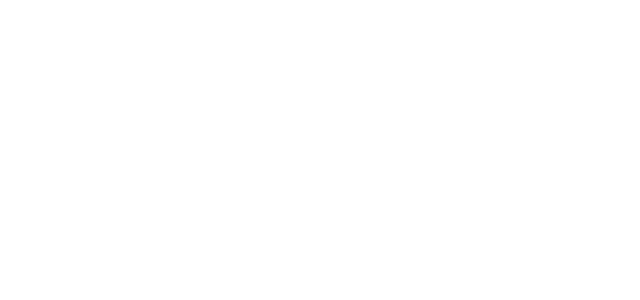
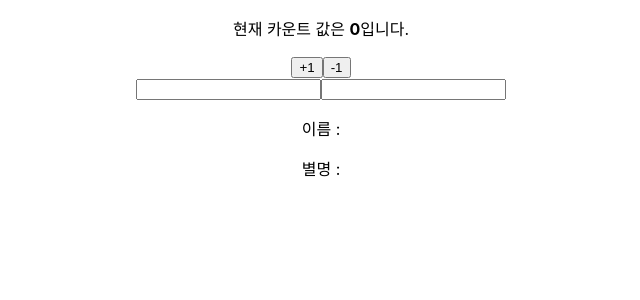
Before and after one commit to vnfdusdl/TIL, a React (Create React App) app in the folder hooks-tutorial/: page / in a window 1280 px wide. Shown: the top 300 px of the page, without its empty margins (319-959 px from the left). Built offline with nearby package versions, Linux system fonts and the light colour scheme.

Commit message:
[study] useState - useState로 상태를 관리하는 법

```diff
--- a/hooks-tutorial/src/App.js
+++ b/hooks-tutorial/src/App.js
@@ -1,8 +1,12 @@
 import './App.css';
+import Counter from './Counter';
+import Info from './Info';
 
 function App() {
   return (
     <div className="App">
+      <Counter />
+      <Info />
     </div>
   );
 }
--- /dev/null
+++ b/hooks-tutorial/src/Counter.js
@@ -0,0 +1,14 @@
+import React, { useState } from 'react';
+
+const Counter = () => {
+    const [value, setValue] = useState(0)
+    return <div>
+        <p>
+            현재 카운트 값은 <b>{value}</b>입니다.
+        </p>
+        <button onClick={()=>setValue(value + 1)}>+1</button>
+        <button onClick={()=>setValue(value - 1)}>-1</button>
+    </div>;
+};
+
+export default Counter;
--- /dev/null
+++ b/hooks-tutorial/src/Info.js
@@ -0,0 +1,26 @@
+import { useState } from 'react';
+const Info = () => {
+    const [name, setName] = useState('');
+    const [nickname, setNickname] = useState('');
+
+    const onChangeName = e => {
+        setName(e.target.value)
+    }
+
+    const onChangeNickname = e => {
+        setNickname(e.target.value);
+    }
+
+    return(<div>
+        <div>
+            <input value={name} onChange={onChangeName} />
+            <input value={nickname} onChange={onChangeNickname} />
+        </div>
+        <div>
+            <p>이름 : {name}</p>
+            <p>별명 : {nickname}</p>
+        </div>
+    </div>)
+}
+
+export default Info;
```
